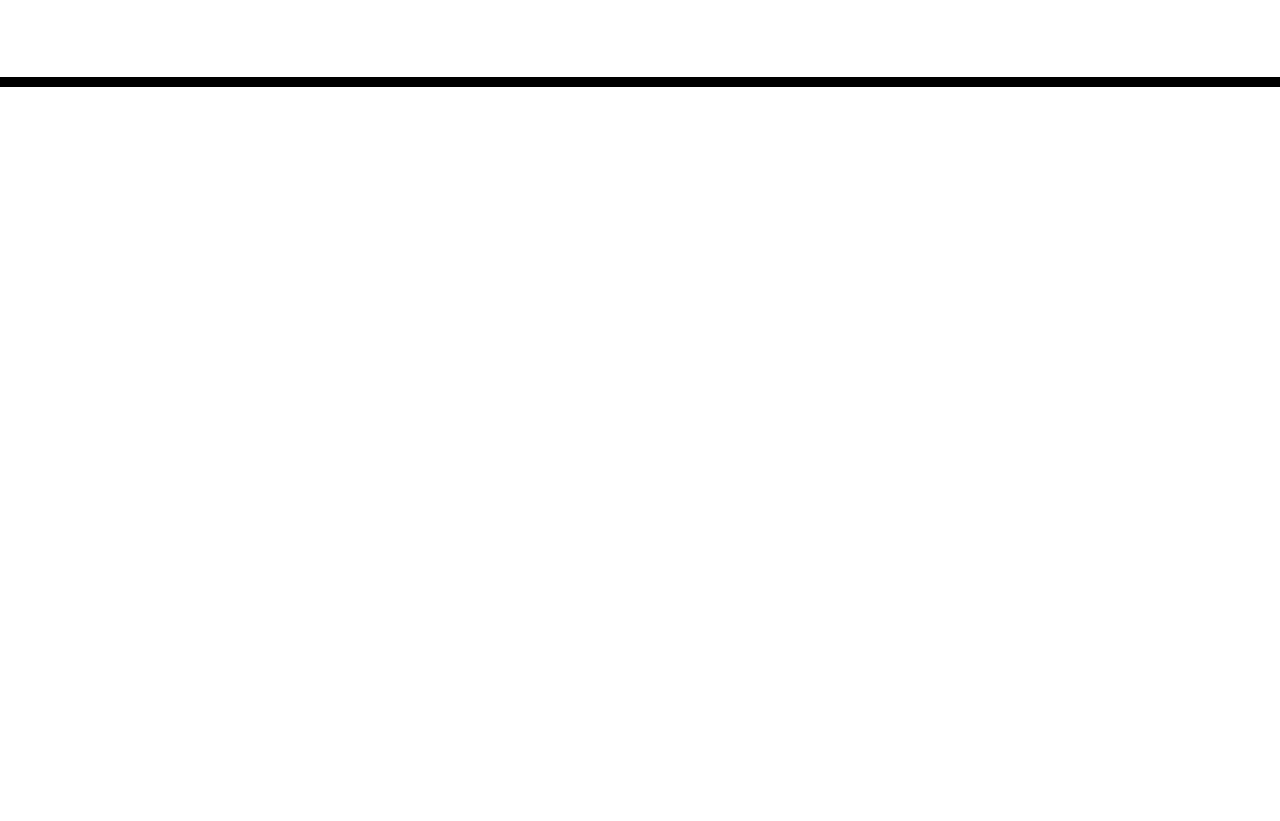
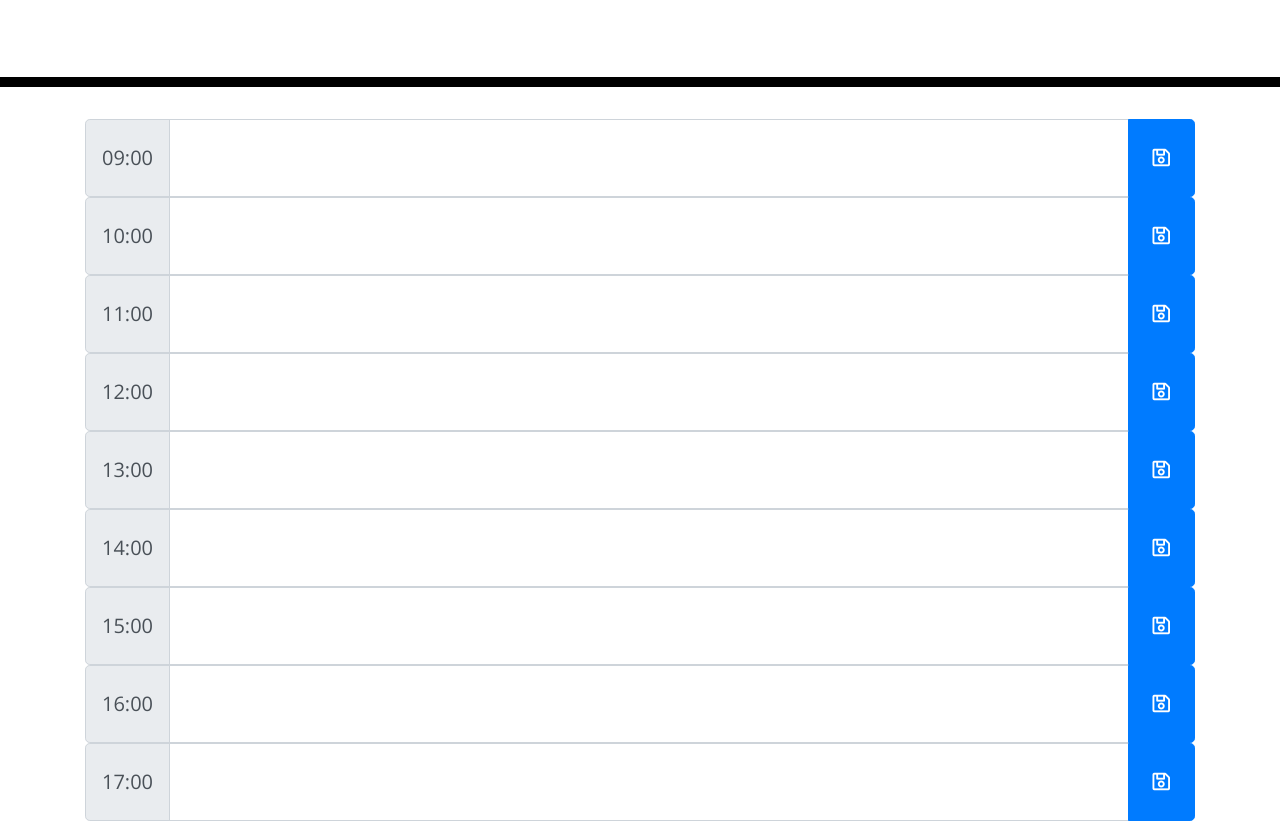
Before and after one commit to Myau5x/one_day_planner, a plain HTML site: page index.html in a window 1280 px wide. Shown: the part 181-1002 px from the top of the page. Before the commit the page ends 800 px from the top, so only its background shows below. Drawn offline with nearby package versions, Linux system fonts and the light colour scheme.

Commit message:
add basic design

```diff
--- a/index.html
+++ b/index.html
@@ -30,6 +30,94 @@
     </header>
     <div class="container">
       <!-- Timeblocks go here -->
+
+
+        <div class="input-group input-group-lg">
+          <div class="input-group-prepend">
+            <span class="input-group-text" > 09:00</span>
+          </div>
+          <textarea class="form-control" aria-label="With textarea"></textarea>
+          <div class="input-group-append">
+            <button class="btn btn-primary px-4" type="button" >  <i class="far fa-save"></i>  </button>
+          </div>
+        </div>
+        <div class="input-group input-group-lg">
+          <div class="input-group-prepend">
+            <span class="input-group-text" >10:00</span>
+          </div>
+          <textarea class="form-control" aria-label="With textarea"></textarea>
+          <div class="input-group-append">
+            <button class="btn btn-primary px-4" type="button" >  <i class="far fa-save"></i>  </button>
+          </div>
+        </div>
+        <div class="input-group input-group-lg">
+          <div class="input-group-prepend">
+            <span class="input-group-text" >11:00</span>
+          </div>
+          <textarea class="form-control" aria-label="With textarea"></textarea>
+          <div class="input-group-append">
+            <button class="btn btn-primary px-4" type="button" >  <i class="far fa-save"></i>  </button>
+          </div>
+        </div>
+        <div class="input-group input-group-lg">
+          <div class="input-group-prepend">
+            <span class="input-group-text" >12:00</span>
+          </div>
+          <textarea class="form-control" aria-label="With textarea"></textarea>
+          <div class="input-group-append">
+            <button class="btn btn-primary px-4" type="button" >  <i class="far fa-save"></i>  </button>
+          </div>
+        </div>
+        <div class="input-group input-group-lg">
+          <div class="input-group-prepend">
+            <span class="input-group-text" > 13:00</span>
+          </div>
+          <textarea class="form-control" aria-label="With textarea"></textarea>
+          <div class="input-group-append">
+            <button class="btn btn-primary px-4" type="button" >  <i class="far fa-save"></i>  </button>
+          </div>
+        </div>
+        <div class="input-group input-group-lg">
+          <div class="input-group-prepend">
+            <span class="input-group-text" > 14:00</span>
+          </div>
+          <textarea class="form-control" aria-label="With textarea"></textarea>
+          <div class="input-group-append">
+            <button class="btn btn-primary px-4" type="button" >  <i class="far fa-save"></i>  </button>
+          </div>
+        </div>
+        <div class="input-group input-group-lg">
+          <div class="input-group-prepend">
+            <span class="input-group-text" > 15:00</span>
+          </div>
+          <textarea class="form-control" aria-label="With textarea"></textarea>
+          <div class="input-group-append">
+            <button class="btn btn-primary px-4" type="button" >  <i class="far fa-save"></i>  </button>
+          </div>
+        </div>
+        <div class="input-group input-group-lg">
+          <div class="input-group-prepend">
+            <span class="input-group-text" > 16:00</span>
+          </div>
+          <textarea class="form-control" aria-label="With textarea"></textarea>
+          <div class="input-group-append">
+            <button class="btn btn-primary px-4" type="button" >  <i class="far fa-save"></i>  </button>
+          </div>
+        </div>
+        <div class="input-group input-group-lg">
+          <div class="input-group-prepend">
+            <span class="input-group-text" >17:00</span>
+          </div>
+          <textarea class="form-control" aria-label="With textarea"></textarea>
+          <div class="input-group-append">
+            <button class="btn btn-primary px-4" type="button" >  <i class="far fa-save"></i>  </button>
+          </div>
+        </div>
+
+
+      </div>
+
+
     </div>
 
     <script src="https://code.jquery.com/jquery-3.4.1.min.js"></script>
```
